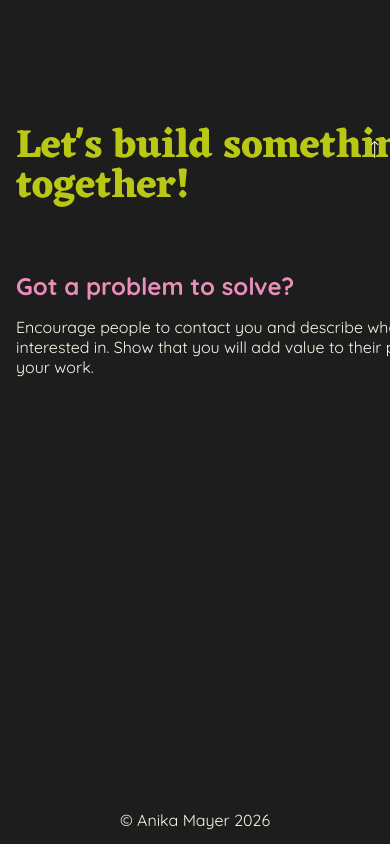
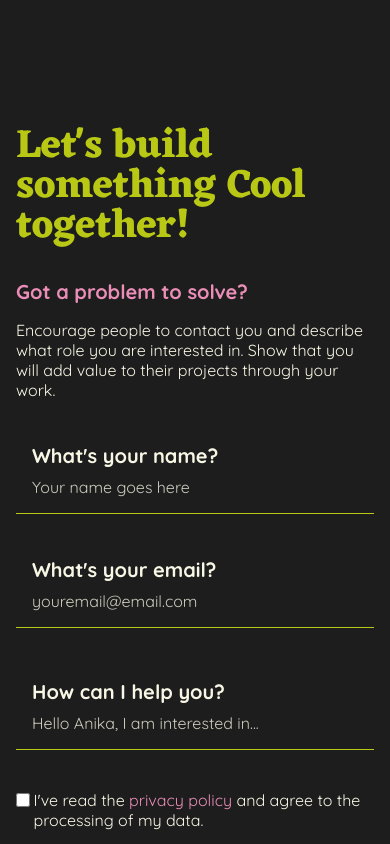
Before and after one commit to AnikaMayer/Portfolio, an Angular app: page / in a window 390 px wide. Shown: the part 4240-5084 px from the top of the page. Built offline with nearby package versions, Linux system fonts and the light colour scheme.

Commit message:
style: contact-section responsive mobile

```diff
--- a/src/app/pages/main/main-components/contact/contact.scss
+++ b/src/app/pages/main/main-components/contact/contact.scss
@@ -2,14 +2,35 @@
 
 .contact {
   @include sectionStart($bgDark, $textLight);
+
+  @include tablet {
+    height: auto;
+    // padding-bottom: 24px;
+  }
+
+  @include mobile {
+    // padding-bottom: 24px;
+  }
 
   .content {
     width: 100%;
     height: 80%;
     display: grid;
     grid-template-columns: 1fr 1fr;
-    gap: 80px;
+    gap: clamp(32px, calc(8px + 6vw), 80px);
     position: relative;
+
+    @include tablet {
+      height: auto;
+      display: flex;
+      flex-direction: column;
+      margin-bottom: 120px;
+      // gap: 32px;
+    }
+
+    @include mobile {
+      margin-bottom: 24px;
+    }
   }
 
   &__intro {
@@ -17,6 +38,11 @@
     display: flex;
     flex-direction: column;
     gap: 64px;
+
+    @include tablet {
+      width: 100%;
+      gap: 32px;
+    }
 
     h2 {
       @include headline;
@@ -32,7 +58,7 @@
       h3 {
         color: $highlightMedium;
         font-weight: 700;
-        font-size: 24px;
+        font-size: clamp(20px, calc(18px + 0.5vw), 24px);
       }
     }
   }
@@ -45,16 +71,28 @@
     flex-direction: column;
     gap: 40px;
 
+    @include tablet {
+      width: 100%;
+      height: auto;
+    }
+
+    @include mobile {
+      height: 495px;
+    }
+
     &--personal {
       width: 100%;
       display: flex;
-      // justify-content: space-between;
       gap: 32px;
+
+      @include tablet {
+        flex-direction: column;
+      }
     }
 
     &--input {
       width: 50%;
-      height: 90px;
+      height: clamp(82px, calc(78px + 1vw), 90px);
       padding: 16px;
       display: flex;
       flex-direction: column;
@@ -63,10 +101,14 @@
       border-bottom: 1px solid $highlightLight;
       position: relative;
 
+      @include tablet {
+        width: 100%;
+      }
+
       h3 {
         line-height: 120%;
         font-weight: 700;
-        font-size: 24px;
+        font-size: clamp(20px, calc(18px + 0.5vw), 24px);
       }
 
       &:hover,
@@ -168,6 +210,12 @@
     right: 0;
     @include flex-center;
 
+    @include tablet {
+      top: unset;
+      bottom: 0;
+      // transform: translateY(100px);
+    }
+
     svg path {
       fill: $textLight;
     }
@@ -180,4 +228,18 @@
       }
     }
   }
+
+  &__btn-mobile {
+    display: none;
+
+    @include tablet {
+      display: flex;
+    }
+  }
+
+  &__btn-desktop {
+    @include tablet {
+      display: none;
+    }
+  }
 }
```
